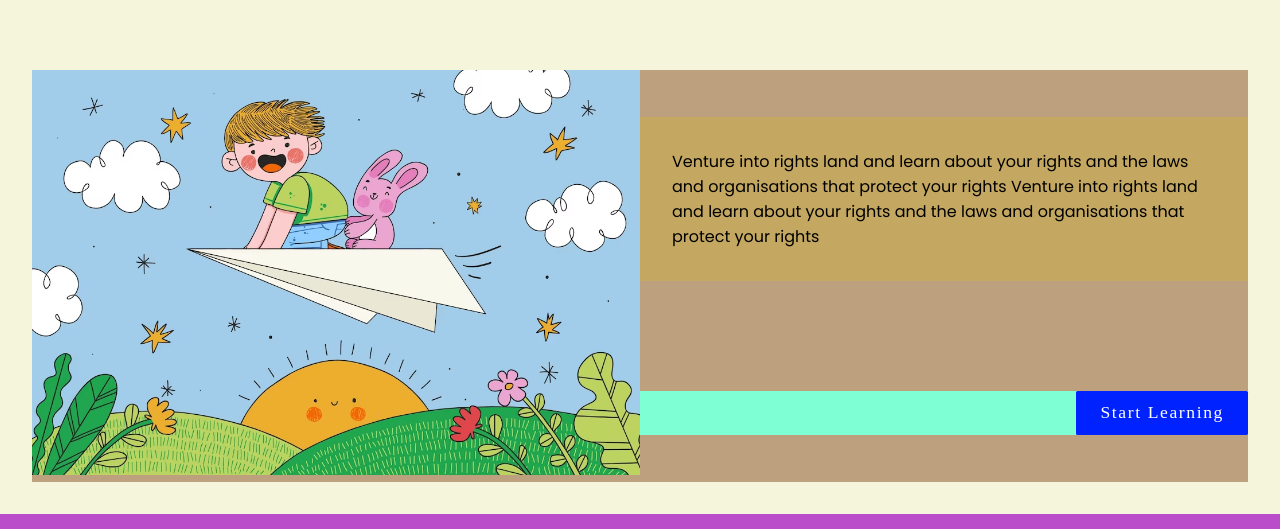
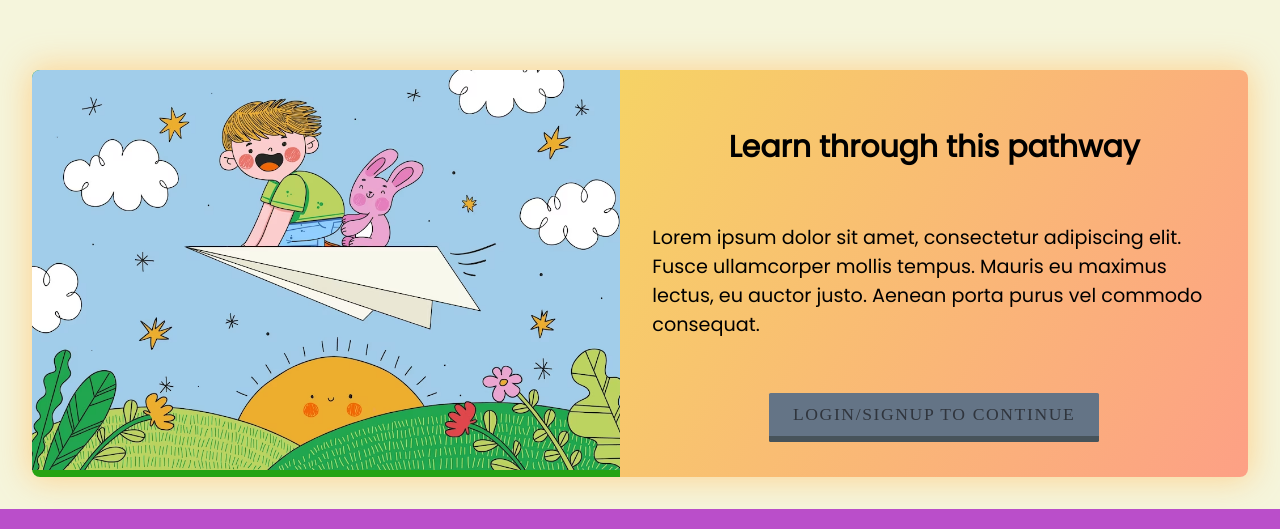
Before and after one commit to piyushya/Smart-Ed-Kids, a React (Vite) app: page / in a window 1280 px wide. Shown: the part 659-1188 px from the top of the page. Built offline with nearby package versions, Linux system fonts and the light colour scheme; no server answers; a web font is replaced by a local one.

Commit message:
changed course intro ui

```diff
--- a/src/components/styles/Button.css
+++ b/src/components/styles/Button.css
@@ -11,6 +11,7 @@
     font-family: "PBS KIDS Headline Regular";
     letter-spacing: 0.1rem;
     height: fit-content;
+    width: fit-content;
     padding: 0.7rem 1.5rem;
 }
 
@@ -19,13 +20,13 @@
 }
 
 .button:disabled{
-    background-color: rgb(69, 81, 95);
+    background-color: rgb(100, 116, 134);
     color: rgb(48, 53, 61);
-    border-bottom: 0.4rem solid rgb(50, 58, 63);
+    border-bottom: 0.4rem solid rgb(71, 83, 90);
 }
 
 .button:disabled:hover{
-    background-color: rgb(69, 81, 95);
+    background-color: rgb(100, 116, 134);
 }
 
 /* Button Styles
--- a/src/pages/Chapter.jsx
+++ b/src/pages/Chapter.jsx
@@ -1,6 +1,6 @@
 import './styles/chapter.css'
 import MapModule from '../components/MapModule.jsx'
-import { useNavigate } from "react-router-dom";
+import { useNavigate, useLocation } from "react-router-dom";
 import Loader from '../components/Loader';
 import Button from '../components/Button';
 import { useState, useEffect } from 'react';
@@ -14,14 +14,15 @@ export default function Chapter(){
     const [user, loading] = useAuthState(auth);
     const [pageLoading, setPageLoading] = useState(true);
     const navigate = useNavigate();
+    const location = useLocation()
+    const userData = location.state;
+    console.log(userData);
 
     useEffect(() => {
-
             // Simulate a minimum display time of 1 second
             setTimeout(() => {
               setPageLoading(false);
             }, 1000); // Minimum display time of 1 second
-
     }, [])
 
     return (
@@ -32,7 +33,7 @@ export default function Chapter(){
                     title="🏠"
                     type="module_nav"
                     handleClick={() => {
-                        navigate(`/course`);
+                        navigate("/course", {state: userData});
                     }}
                     style="blue"
                 />
--- a/src/pages/Course.jsx
+++ b/src/pages/Course.jsx
@@ -16,7 +16,7 @@ export default function Course(){
 
     useEffect(() => {
         if (loading) return;
-        if (!user) return navigate("/login");
+        if (!user) return navigate("/");
     }, [user, loading]);
 
     useEffect(() => {
@@ -29,7 +29,7 @@ export default function Course(){
     }, [])
 
     function openChapter(chapter){
-        navigate(`/chapter/${chapter}`);
+        navigate(`/chapter/${chapter}`, {state : userData});
     }
 
     return(
@@ -39,7 +39,7 @@ export default function Course(){
                     title="🏠"
                     type="module_nav"
                     handleClick={() => {
-                        navigate("/home");
+                        navigate("/home", {state: userData });
                     }}
                     style="blue"
                 />
--- a/src/pages/Home.jsx
+++ b/src/pages/Home.jsx
@@ -18,6 +18,7 @@ export default function Home(){
     const [viewGameIndex, setViewGameIndex] = useState(0);
     const location = useLocation();
     const userData = location.state;
+    console.log(userData);
 
     const [user, loading] = useAuthState(auth);
     const [pageLoading, setPageLoading] = useState(true);
@@ -36,14 +37,6 @@ export default function Home(){
             }, 1000); // Minimum display time of 1 second
 
     }, [])
-
-    const [profile, setProfile] = useState({
-        "name" : "Aryan",
-        "image" : "./profile.jpg",
-        "age" : 10,
-        "score" : 0,
-        "completed_modules" : []
-    });
 
     function BottomInfoContainer1(){
         return(
@@ -98,7 +91,7 @@ export default function Home(){
     }
 
     function navigatePage(page){
-        navigate("/login");
+        navigate(`/${page}`, {state: userData });
     }
 
     function handleLogout(){
@@ -120,7 +113,6 @@ export default function Home(){
             <Nav handleLogout={handleLogout} user={user}/>
 
             {/* Intro Container */}
-
             <article className='intro_container'>
                 <div className='intro_text_container'>
                     <div className='intro_text'>
@@ -146,24 +138,29 @@ export default function Home(){
             </article>
 
             {/* Course Container */}
-            <article className='course_container'>
-                <div className='course_image_container'>
-                    <img src='./course_intro.avif'></img>
+            <div className="course_container">
+                <div className='course_stars_container'>
+
                 </div>
-                <div className='course_text_container'>
-                    <div className='course_intro_text'>
-                        Venture into rights land and learn about your rights and the laws and organisations that protect your rights
-                        Venture into rights land and learn about your rights and the laws and organisations that protect your rights
-                    </div>
-                    <div className='course_button_container'>
-                        <Button type='nav_button' title='Start Learning'
-                            handleClick={() => {
-                                navigate("/course", {state : userData});
-                            }}
-                        />
+                <div className="float-layout">
+                    <div className="course_intro_image">
+                        <div className='course_intro_image_container'>
+                            <img src="./course_intro.avif"/>
+                        </div>
+                        <div className="course_intro_text">
+                            <div className="course_intro_title">Learn through this pathway {user ? userData.username : ""}</div>
+                            <div className="course_intro_desc">
+                            Lorem ipsum dolor sit amet, consectetur adipiscing elit. Fusce ullamcorper
+                            mollis tempus. Mauris eu maximus lectus, eu auctor justo. Aenean porta purus
+                            vel commodo consequat.
+                            </div>
+                            <Button disabled={!user} title={user ? "START LEARNING" : "LOGIN/SIGNUP TO CONTINUE"} style='button_green' handleClick={() => {
+                                navigatePage("course");
+                            }}/>
+                        </div>
                     </div>
                 </div>
-            </article>
+            </div>
 
             {/* Course Container */}
             <article>
--- a/src/pages/styles/home.css
+++ b/src/pages/styles/home.css
@@ -66,47 +66,83 @@
 
 /* Course Container */
 
-.course_container{
+.float-layout {
+    float: left;
+    width: 100%;
+    height: auto;
     box-sizing: border-box;
-    /* background-color: rgb(56, 147, 147); */
-    margin: 2rem;
-    display: flex;
-    flex-wrap: wrap;
-    background-color: rgb(189, 161, 127);
-    justify-content: center;
-    width: fit-content;
+    margin: 0;
 }
 
-.course_text_container{
-    box-sizing: border-box;
+.course_container {
+    overflow: hidden;
+    margin: 2rem;
+    box-shadow: 0rem 0rem 2rem 0.2rem rgba(255, 202, 124, 0.749);
+    border-radius: 0.5rem;
+}
+
+.course_intro_text {
+    background-image: linear-gradient(120deg, #f6d365 0%, #fda085 100%);
+    color: black;
+    min-height: 100%; /*replace this it in width: 100%*/
     width: 50%;
-    min-width: 20rem;
+    float: right;
+    padding: 1rem;
     display: flex;
     flex-direction: column;
     justify-content: space-around;
+    align-items: center;
 }
 
-.course_intro_text{
-    padding: 2rem;
-    font-size: 1rem;
-    background-color: rgb(196, 168, 97);
+.course_intro_title {
+    font-size: 30px;
+    text-align: center;
+    font-weight: bold;
+    padding-top: 20px;
 }
 
-.course_button_container{
-    background-color: aquamarine;
-    display: flex;
-    justify-content: flex-end;
-    margin-top: 1rem;
-}
-
-.course_image_container{
-    width: 50%;
-    overflow: hidden;
+.course_intro_desc {
+    padding: 1rem;
+    text-align: left;
+    font-size: 1.2rem;
     min-width: 20rem;
 }
 
-.course_image_container img{
-    width: 100%;
+/*add this it*/
+.course_intro_image {
+    display: flex;
+}
+
+/*-------------*/
+
+.course_intro_image_container {
+    position: relative;
+    overflow: hidden;
+    height: fit-content;
+    background-color: #26a312;
+}
+
+.course_intro_image_container img{
+    height: 25rem;
+}
+
+/* Phone Devices Query */
+@media only screen and (max-width: 37.5em) {
+    div.course_intro_image img {
+        width: 100%;
+        height: auto;
+    }
+
+    /*add this it*/
+    .course_intro_image {
+        flex-direction: column;
+    }
+    /*----------------------*/
+
+    .course_intro_text {
+        width: 100%;
+        margin-top: -4px;
+    }
 }
 
 /* unknown */
--- a/src/utils/userController.js
+++ b/src/utils/userController.js
@@ -17,7 +17,8 @@ function addNewUser(userData){
     const reference = ref(db, '/users/' + userData.username);
     set(reference,{
         "agegroup" : userData.agegroup,
-        "language" : userData.language
+        "language" : userData.language,
+        "username" : userData.username
     })
 }
 
```
